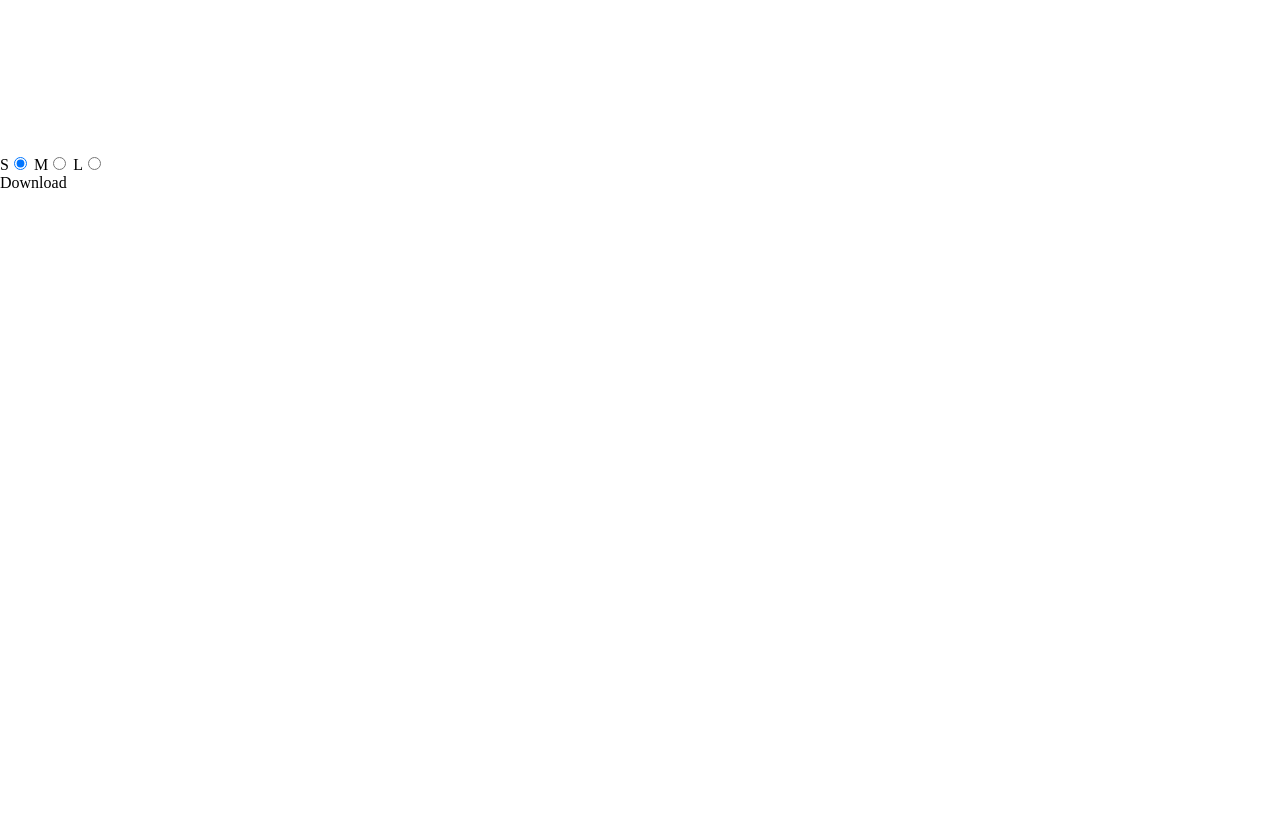
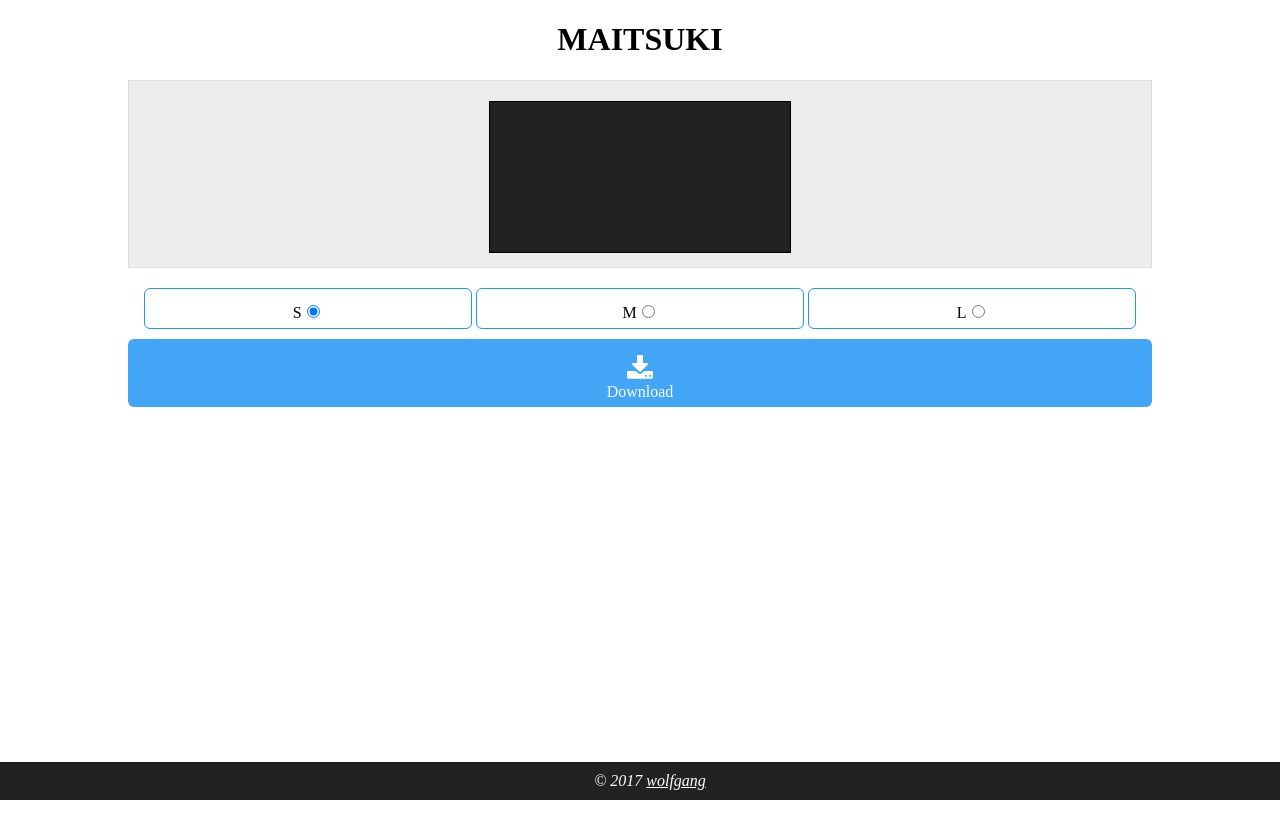
Before and after one commit to nonsugars/YOKONAGA, a plain HTML site: page index.html in a window 1280 px wide. Before the commit the page ends 800 px from the top, so only its background shows below. Drawn offline with Linux system fonts and the light colour scheme.

Commit message:
デザイン基礎

```diff
--- a/index.html
+++ b/index.html
@@ -4,27 +4,34 @@
         <meta charset="utf-8">
         <meta http-equiv="X-UA-Compatible" content="IE=edge">
         <meta name="viewport" content="width=device-width, initial-scale=1">
-        <title>Horizontal-Photos</title>
-        <style>
-            html, body {
-                width: 100%;
-                height: 100%;
-                margin: 0;
-            }
-        </style>
+        <title>MAITUSKI | Monthly Baby Photos Maker</title>
+        <link rel="stylesheet" href="style.css">
     </head>
     <body>
+        <header>
+            <h1>MAITSUKI</h1>
+        </header>
         <main>
-            <canvas id="photos"></canvas>
+            <div class="preview">
+                <canvas id="photos"></canvas>
+            </div>
             <form name="configForm">
-                <label>S<input type="radio" name="imageSize" value="S" checked="checked"/></label>
-                <label>M<input type="radio" name="imageSize" value="M"/></label>
-                <label>L<input type="radio" name="imageSize" value="L"/></label>
+                <label class="btn btn-border">S<input type="radio" name="imageSize" value="S" checked="checked"/></label>
+                <label class="btn btn-border">M<input type="radio" name="imageSize" value="M"/></label>
+                <label class="btn btn-border">L<input type="radio" name="imageSize" value="L"/></label>
             </form>
             <div>
-                <a id="download" download>Download</a>
+                <a id="download" class="btn btn-blue" download>
+                    <img src="download.svg" alt="">
+                    <br> Download
+                </a>
             </div>
         </main>
+        <footer>
+            <address>
+                &copy 2017 <a href="mailto:info@example.com">wolfgang</a>
+            </address>
+        </footer>
         <script src="horizontal-photos.js"></script>
     </body>
 </html>
--- /dev/null
+++ b/style.css
@@ -0,0 +1,99 @@
+/*ドロップ可能範囲*/
+
+html, body {
+    width: 100%;
+    height: 100%;
+    margin: 0;
+    padding: 0;
+}
+
+/* レイアウト */
+html, body{
+	text-align: center;
+}
+
+header,
+footer,
+main{
+	width: 80%;
+	margin: 0 auto;
+}
+
+/* main */
+
+main * {
+	margin-top: 10px;
+}
+
+/* footer */
+
+footer{
+	position: fixed;
+	bottom: 0;
+	width: 100%;
+	padding: 10px;
+	color: #FFF;
+	background: #222;
+}
+
+footer a{
+	color: #FFF;
+}
+
+/** {border: 1px solid #ddd;}*/
+
+/* 画像が見易くなるように高さを制限 */
+
+.preview{
+	padding: 10px 20px;
+	background: #ededed;
+	border: 1px solid #ddd;
+}
+
+/* 描写部分 */
+#photos{
+	background-color: #222;
+	border: 1px solid #000;
+}
+
+label{
+    display: inline-block;
+    width: calc(30% - 5px);
+    box-sizing: content-box;
+}
+
+#download{
+	display: block;
+}
+
+#download img{
+	width: 1.6em;
+}
+
+/* ボタン */
+
+.btn{
+	cursor: pointer;
+	padding: 6px 12px;
+	-webkit-border-radius: 6px;
+	        border-radius: 6px;
+}
+
+.btn-border{
+	background: #FFF;
+    border: 1px solid #2196f3;
+}
+
+.btn-border:hover{
+	background: #fff9c4;
+	border: 1px solid #1e88e5;
+}
+
+.btn-blue{
+	color: #FFF;
+	background: #42a5f5;
+}
+
+.btn-blue:hover{
+	background: #64B5F6;
+}
```
Also changed, not shown: tasks.md (added, +15 -0 lines), download.svg (added), 2 other files.
